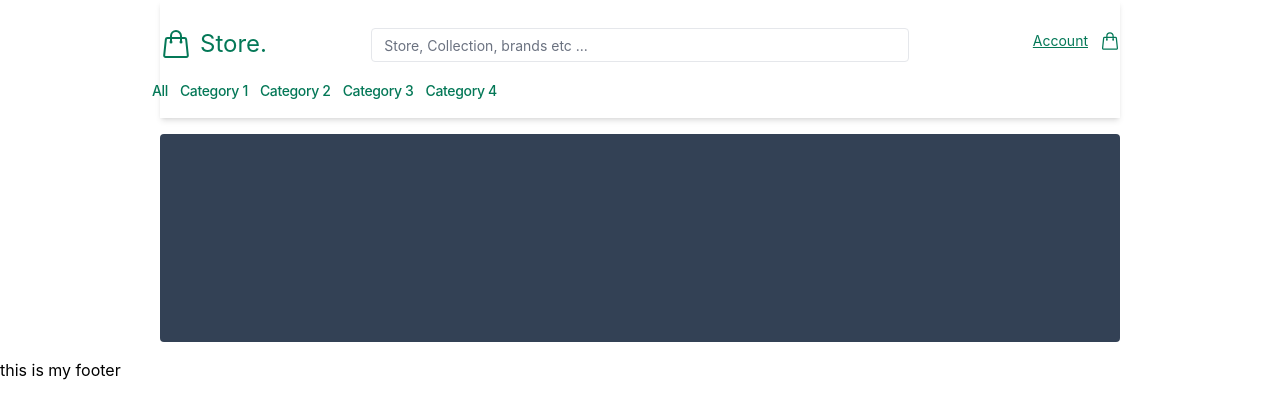
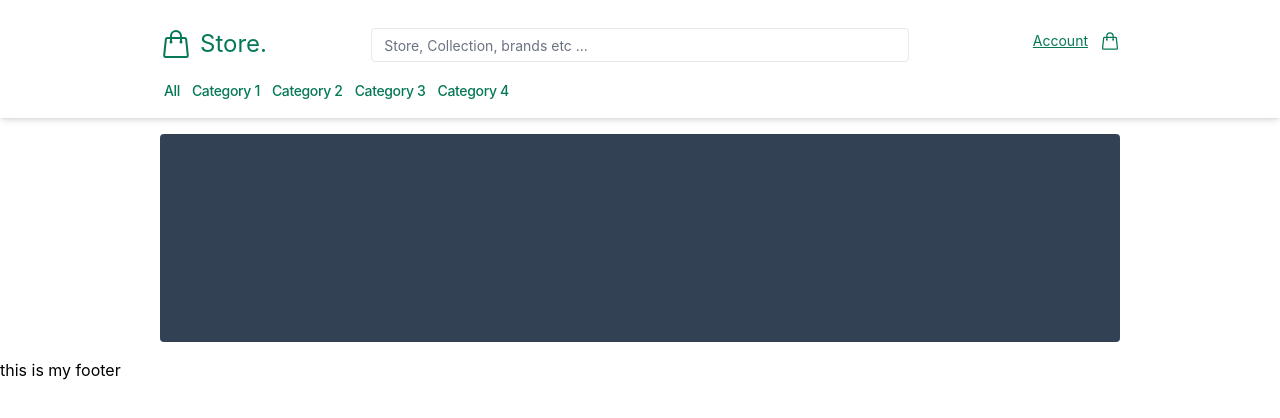
Before and after one commit to Sams-glitch/storeftront, a Next.js app: page / in a window 1280 px wide. Shown: the top 418 px of the page. Built offline with nearby package versions, Linux system fonts and the light colour scheme.

Commit message:
container-wiidth

```diff
--- a/modules/layout/Header.js
+++ b/modules/layout/Header.js
@@ -5,7 +5,7 @@ import Link from 'next/link';
 function Header() {
   return (
     <>
-      <header className="w-full sticky">
+      <header className="md:w-3/4 mx-auto py-4 sm:-px-4 md:space-x-3 sticky">
         <div className="grid grid-flow-row-dense sm:grid-cols-2 md:grid-cols-7 sm:gap-x-3 md:gap-x-12 text-emerald-700 mt-3 w-full">
           <div className="col-span-1">
             <div className="text-left inline-flex items-center space-x-2 basis-2/3">
--- a/modules/layout/Layout.js
+++ b/modules/layout/Layout.js
@@ -13,7 +13,7 @@ export default function Layout({ title, children }) {
       </Head>
 
       <div className="flex flex-col w-full h-screen overflow-hidden">
-        <div className="md:w-3/4 mx-auto py-4 sm:-px-4 md:space-x-3 shadow-md">
+        <div className="w-full shadow-md">
           <Header />
         </div>
 
```
